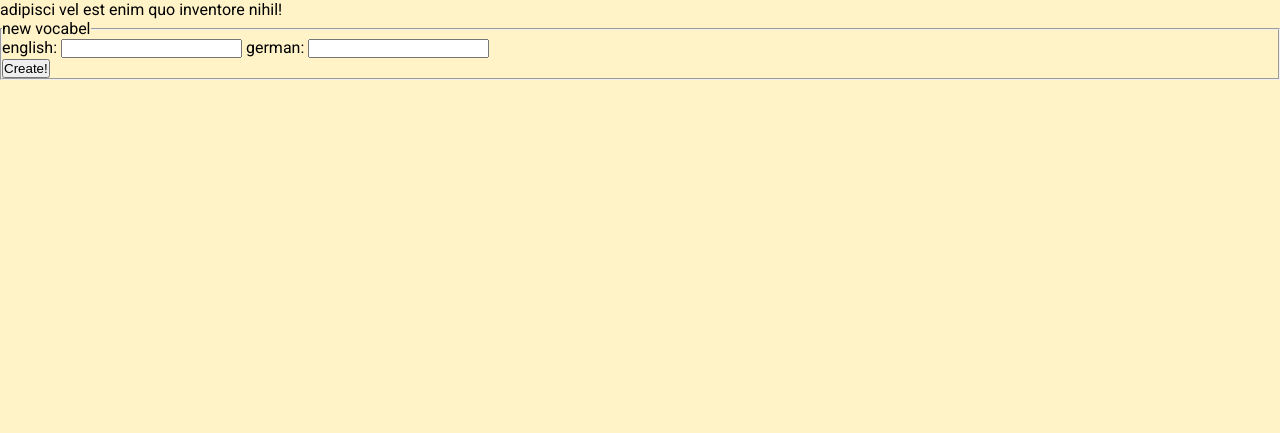
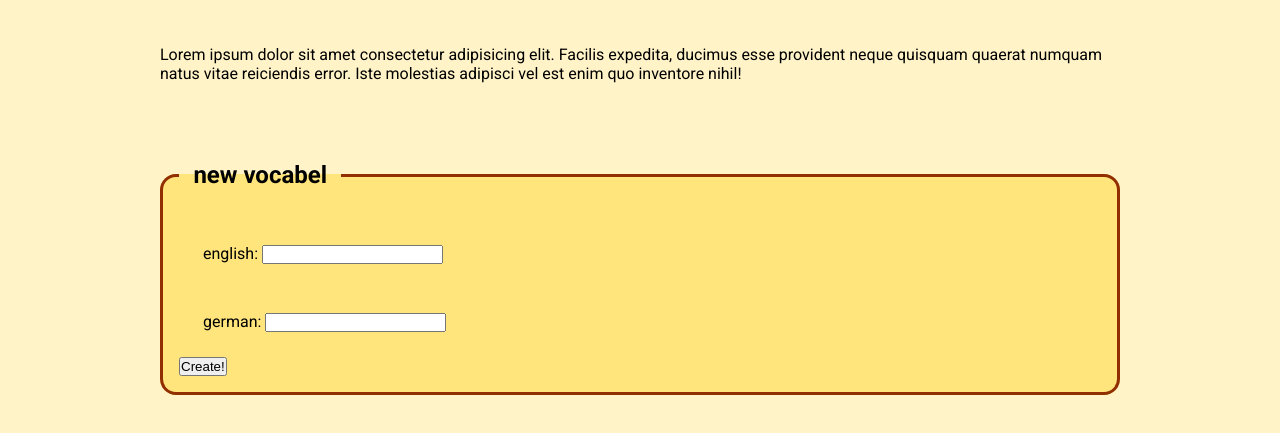
Before and after one commit to loulevin/voca-belle, a website: page index.html in a window 1280 px wide. Shown: the part 123-556 px from the top of the page. Drawn offline with nearby package versions, Linux system fonts and the light colour scheme.

Commit message:
style my flashcard

```diff
--- a/css/main.scss
+++ b/css/main.scss
@@ -9,13 +9,13 @@
   font-family: "Roboto", sans-serif;
 }
 
-$main-bg: #FFF3C7; // Lemon Chiffon
-$accent-color: #FFE57B; //Jasmin
+$main-bg: #fff3c7; // Lemon Chiffon
+$accent-color: #ffe57b; //Jasmin
 $font-color: #912f00; //Brown
-$hover-color: #FFDC50; //Mustard
-$hover-hover-color: #E0AB3A; //Hunyadi Yellow
-$hover-font-color: #912F00; //Brown
-$shadow-effekt: #E0AB3A;
+$hover-color: #ffdc50; //Mustard
+$hover-hover-color: #e0ab3a; //Hunyadi Yellow
+$hover-font-color: #912f00; //Brown
+$shadow-effekt: #e0ab3a;
 $logo-font: "Cinzel Decorative", cursive;
 $main-font: "Roboto", sans-serif;
 
@@ -30,7 +30,7 @@ body {
   width: 100vw;
   height: 6.5rem;
   background-color: $accent-color;
-  box-shadow: 0rem 0.3rem #FFDC50;
+  box-shadow: 0rem 0.3rem #ffdc50;
 }
 
 // Logo
@@ -86,9 +86,9 @@ nav ul {
 }
 
 nav ul li:hover ul {
-   display: block;
-   color: $hover-font-color;
- }
+  display: block;
+  color: $hover-font-color;
+}
 
 nav ul li ul li a {
   color: $hover-font-color;
@@ -101,11 +101,38 @@ nav ul li ul li a:hover {
   color: $hover-font-color;
 }
 
-.icon {
-  width: 5rem;
+// .icon {
+//   width: 5rem;
+// }
+
+p {
+  padding: 5vw 20vh;
+  display: flex;
+  justify-content: center;
+  align-items: center;
 }
 
-@media screen and (max-width:320px) {
+.flashcard {
+  padding: 0 20vh;
+  fieldset {
+    padding: 1rem;
+    border: 0.2rem solid $hover-font-color;
+    border-radius: 1rem;
+    background-color: $accent-color;
+  }
+  legend {
+    font-size: 1.5rem;
+    font-weight: bold;
+    padding: 0.9rem;
+  }
+  label {
+    padding: 1.5rem;
+    display: block;
+    gap: 1rem;
+  }
+}
+
+@media screen and (max-width: 320px) {
   .logo {
     h1 {
       color: red;
--- a/index.html
+++ b/index.html
@@ -10,7 +10,6 @@
       href="https://fonts.googleapis.com/css2?family=Cinzel+Decorative&family=Roboto:wght@100;300;400;700&display=swap"
       rel="stylesheet"
     />
-
     <!-- Googel Font Icon -->
     <link
       rel="stylesheet"
@@ -68,18 +67,18 @@
         vitae reiciendis error. Iste molestias adipisci vel est enim quo
         inventore nihil!
       </p>
+      <form class="flashcard" action="new-vocabel">
+        <fieldset>
+          <legend>new vocabel</legend>
 
-      <fieldset class="flashcard">
-        <legend>new vocabel</legend>
-        <form action="new-vocabel">
-          <label class="row">english: <input type="text" id="english"></label>
-          <label class="row">german: <input type="text" id="german"></label>
+          <label class="row">english: <input type="text" id="english" /></label>
+          <label class="row">german: <input type="text" id="german" /></label>
 
           <div class="buttonRow">
             <button class="btnVocabel">Create!</button>
           </div>
-        </form>
-      </fieldset>
+        </fieldset>
+      </form>
     </main>
     <footer>
       <section></section>
```
Also changed, not shown: todo.md (+1 -0 lines), css/main.css, 1 other file.
